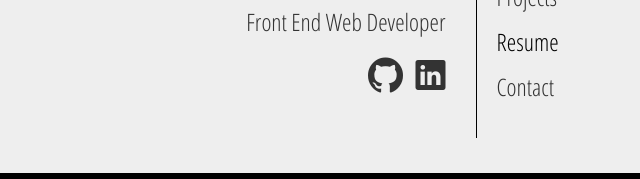
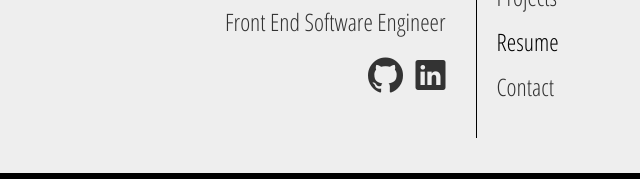
Before and after one commit to jorgeRafaelSJ/jorgeRafaelSJ.github.io, a plain HTML site: page index.html in a window 1280 px wide. Shown: the part 482-661 px from the top of the page, 640-1280 px from the left. Drawn offline with nearby package versions, Linux system fonts and the light colour scheme.

Commit message:
modified title

```diff
--- a/index.html
+++ b/index.html
@@ -3,9 +3,9 @@
 <head>
   <meta charset="utf8">
   <meta name="viewport" content="width=device-width, initial-scale=1, maximum-scale=1">
-  <meta name="description" content="Jorge Suárez is a Front End Web Developer based in the San Francisco Bay Area. He is a graduate of General Assembly's Web Development Immersive program. He is both a MEAN Stack and Ruby on Rails developer.">
+  <meta name="description" content="Jorge Suárez is a Front End Software Engineer based in the San Francisco Bay Area.">
 
-  <title>Jorge Suárez | Web Developer</title>
+  <title>Jorge Suárez | Software Engineer</title>
 
   <!-- STYLESHEETS -->
   <link rel="stylesheet" href="https://maxcdn.bootstrapcdn.com/bootstrap/3.3.6/css/bootstrap.min.css">
@@ -33,7 +33,7 @@
         <div class="col-sm-6 col-xs-9 page-title-box">
           <img id="head-shot" src="images/HeadShot.jpg">
           <h1 class="name">Jorge Su<a target="_blank" href="https://www.youtube.com/watch?v=vYFOC1ZtMF0"><span class="cool-a">á</span></a>rez</h1>
-          <h3 id="job-title">Front End Web Developer</h3>
+          <h3 id="job-title">Front End Software Engineer</h3>
 
           <a target="_blank" href="https://github.com/jorgeRafaelSJ"><i class="social-tag ion-social-github"></i></a>
 
@@ -51,7 +51,7 @@
         <h2 class="about-section-title">About Me</h2>
         <p class="about-text">
         My full name is Jorge Rafael Suárez Jiménez. It's a lot of name.
-        I am a Front End Web Developer.
+        I am a Front End Software Engineer.
         I am a creative team player with a fervor for innovation.
         I am passionate about improving our earthly experience through creative solutions, staying current and evolving with the times, learning all I can from people I work with, and Beyonce's latest single.
         <p class="about-text">I  <span class="ion-heart"></span><a class="chopin" target="_blank" href="https://www.youtube.com/watch?v=WCy3rs29clo"> Frédéric Chopin</a></p>
```
